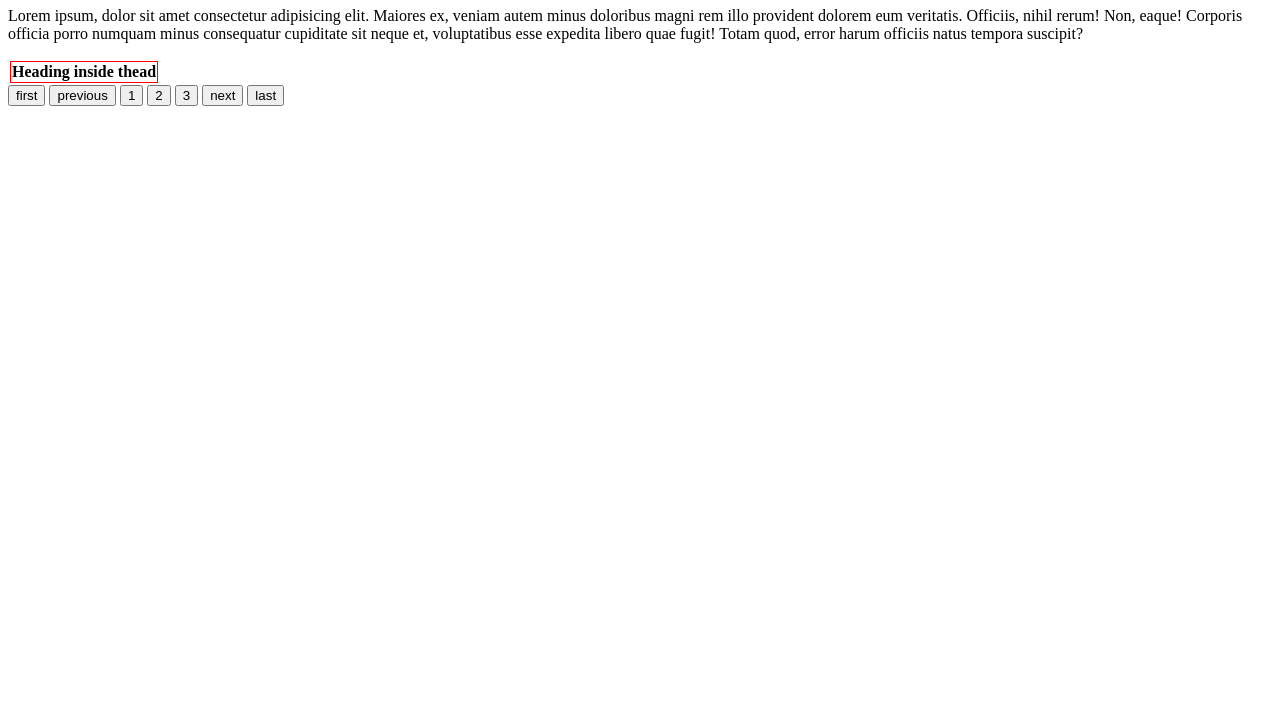
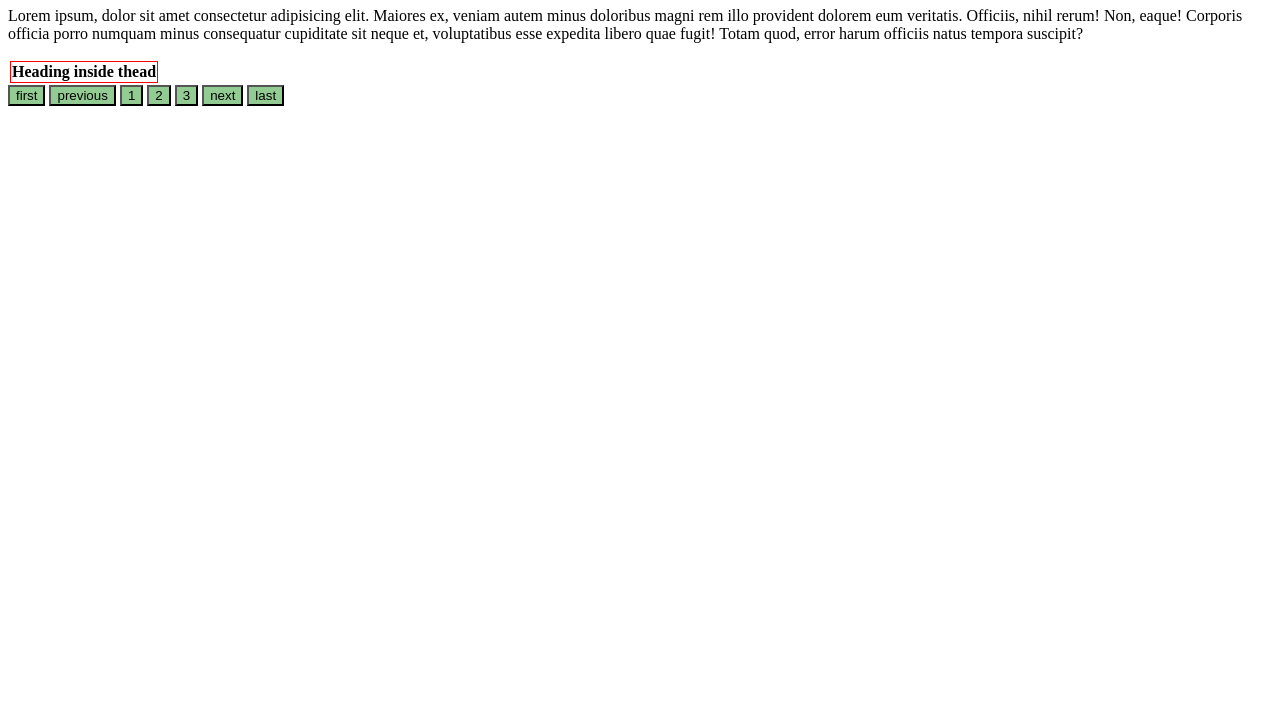
Before and after one commit to SkReshma100690/Pagination-Task, a plain HTML site: page index.html in a window 1280 px wide. Shown: the part 73-800 px from the top of the page. Drawn offline with Linux system fonts and the light colour scheme.

Commit message:
Update index.html

```diff
--- a/index.html
+++ b/index.html
@@ -8,6 +8,12 @@
   <style>
   #buttons {
     display: inline-block;
+  }
+  button{
+    background-color: rgb(147, 204, 147);
+  }
+  button:hover {
+    cursor:pointer;
   }
 
   #buttons a {
```
